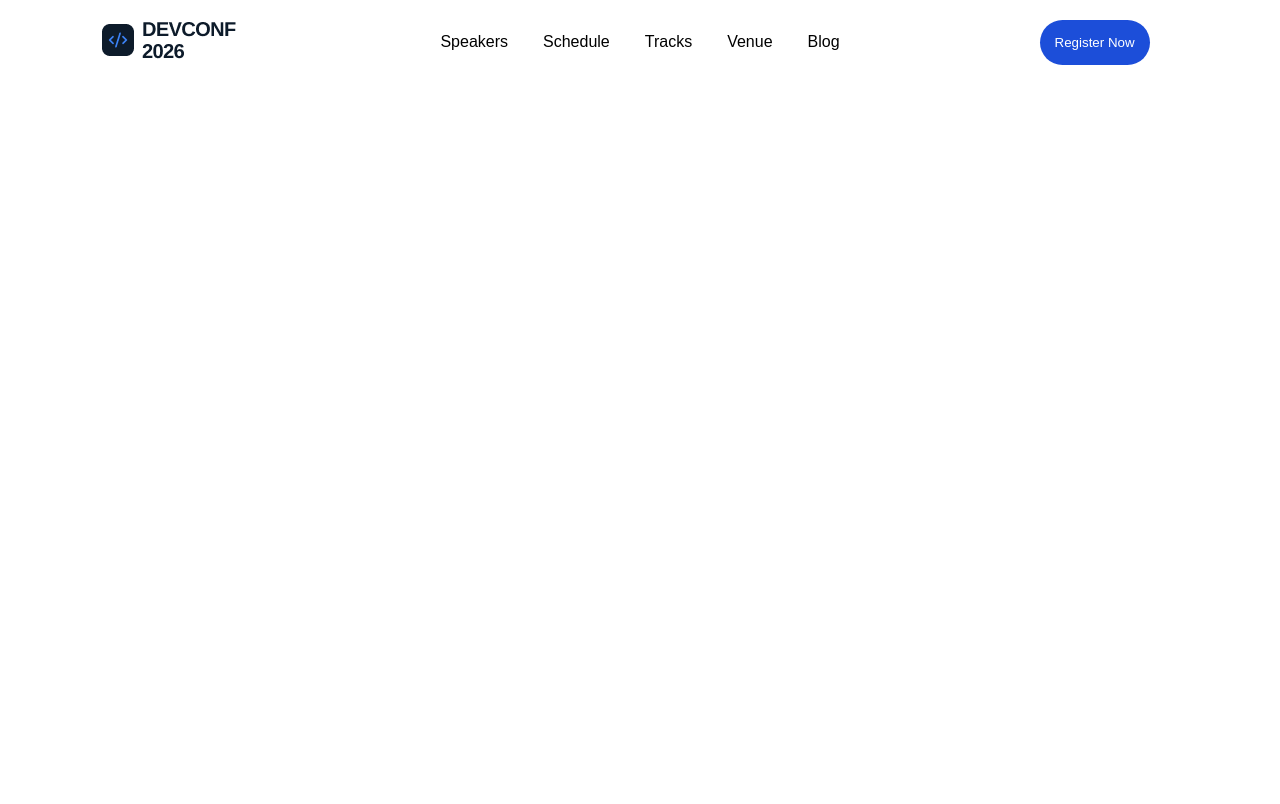
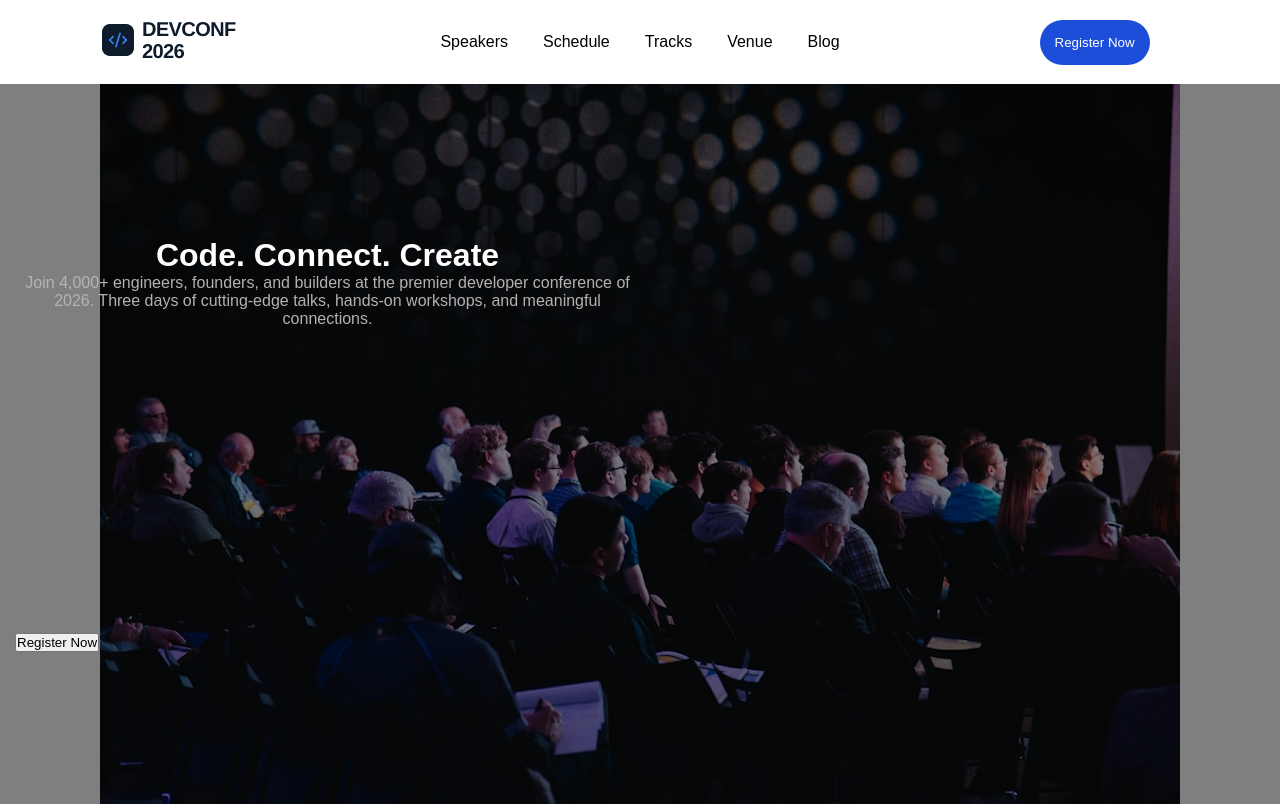
Before and after one commit to sahedali0237/Assignment-01, a plain HTML site: page index.html in a window 1280 px wide. Drawn offline with Linux system fonts and the light colour scheme.

Commit message:
trying to create hero section

```diff
--- a/index.html
+++ b/index.html
@@ -7,7 +7,6 @@
     <link rel="stylesheet" href="style.css">
     <title>Assignment-01</title>
 </head>
-
 <body>
     <!-- =========nav start========= -->
     <nav class="nav_parent">
@@ -26,7 +25,15 @@
         </div>
     </nav>
     <!-- =========nav end========= -->
-
+<header id="hero">
+    <div class="hero_text">
+        <h1>Code. Connect. Create</h1>
+        <p class="info_p">Join 4,000+ engineers, founders, and builders at the premier developer conference of 2026. Three days of cutting-edge talks, hands-on workshops, and meaningful connections.</p>
+    </div>
+    <div class="hero_btn">
+        <button>Register Now</button>
+    </div>
+</header>
 
 </body>
 
--- a/style.css
+++ b/style.css
@@ -59,3 +59,29 @@
 }
 
 /* =========common btn=========  */
+#hero{
+    background-image: linear-gradient(rgba(0, 0, 0, 0.5), rgba(0, 0, 0, 0.5)), url(./assets/banner.jpg );
+    background-repeat: no-repeat;
+    background-position: center;
+    height: 90vh;
+    object-fit: cover;
+    display: grid;
+    align-items: center;
+    justify-content: center;
+}
+
+.hero_text {
+    display: grid;
+    justify-content: center;
+    text-align: center;
+    width: 50%;
+    text-align: center;
+
+}
+.hero_text h1 {
+    color: white;
+}
+
+.info_p {
+    color: #b8b4b4fb;
+}
```
